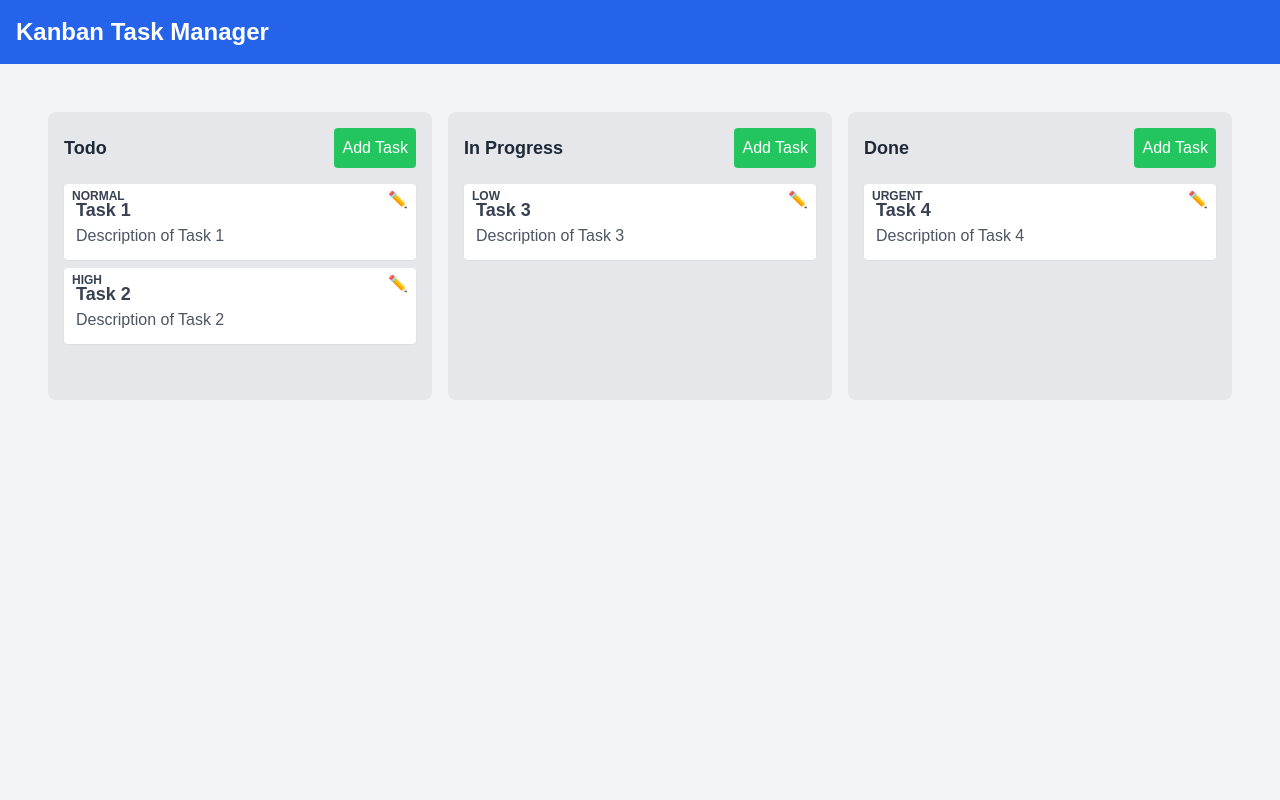
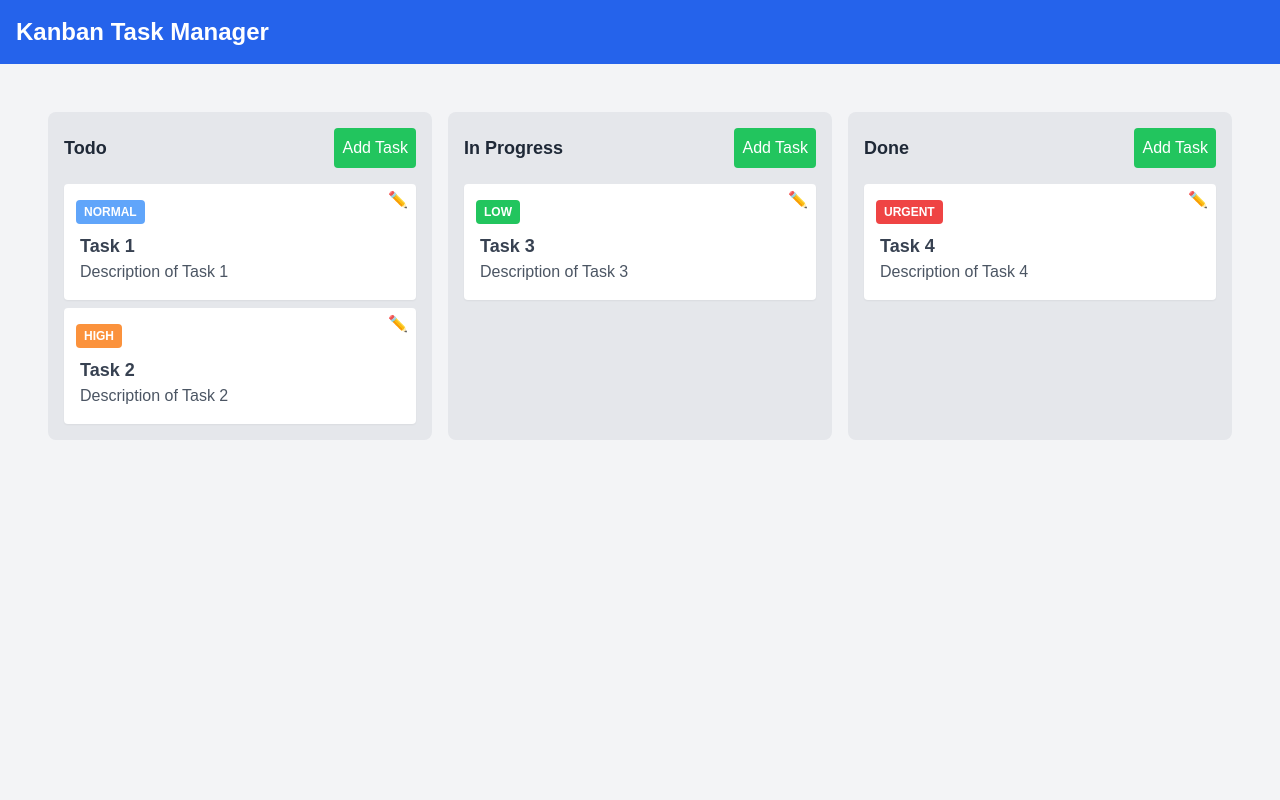
Before and after one commit to zacdagostino/my-task-manager, a Next.js app: page / in a window 1280 px wide. Shown: the top 800 px of the page. Built offline with nearby package versions, Linux system fonts and the light colour scheme.

Commit message:
#Style task priorities with color coding
- Added dynamic styling for task priorities based on their levels.
- Used red for urgent, orange for high, blue for normal, and green for low priority tasks.
- Applied conditional classes for the priority labels in the Task component.

```diff
--- a/src/app/components/Task.tsx
+++ b/src/app/components/Task.tsx
@@ -8,6 +8,22 @@ interface TaskProps {
   index: number;
   editTask: (taskId: string, newTitle: string, newContent: string, newPriority: 'urgent' | 'high' | 'normal' | 'low' ) => void; // Function to edit task
 }
+
+// Function to get the appropriate class for each priority
+const getPriorityClass = (priority: 'urgent' | 'high' | 'normal' | 'low') => {
+    switch (priority) {
+      case 'urgent':
+        return 'bg-red-500 text-white'; // Urgent priority with red background
+      case 'high':
+        return 'bg-orange-400 text-white'; // High priority with orange background
+      case 'normal':
+        return 'bg-blue-400 text-white'; // Normal priority with blue background
+      case 'low':
+        return 'bg-green-500 text-white'; // Low priority with green background
+      default:
+        return '';
+    }
+  };
 
 const Task = ({ task, index, editTask }: TaskProps) => {
   const [isEditing, setIsEditing] = useState(false); // State to manage edit mode
@@ -35,11 +51,22 @@ const Task = ({ task, index, editTask }: TaskProps) => {
     <Draggable draggableId={task.id.toString()} index={index}>
       {(provided) => (
         <div
-          className="bg-white p-3 rounded shadow-sm relative"
+          className="bg-white p-4 rounded shadow-sm relative"
           ref={provided.innerRef}
           {...provided.draggableProps}
           {...provided.dragHandleProps}
         >
+            {/* Priority Label with dynamic styling */}
+          <span className={`absolute left-3 text-xs font-bold py-1 px-2 rounded ${getPriorityClass(task.priority)}`}>
+            {task.priority.toUpperCase()}
+          </span>
+
+          {/* Task title with added margin-top to prevent overlap */}
+          <h3 className="font-bold text-lg text-gray-700 mt-8">{task.title}</h3> {/* Added margin-top of 8 for spacing */}
+
+          {/* Task content */}
+          <p className="text-gray-600">{task.content}</p>
+
           {/* Edit button in the top-right corner */}
           <button
             className="absolute top-1 right-2 text-gray-500 hover:text-gray-800"
@@ -48,14 +75,6 @@ const Task = ({ task, index, editTask }: TaskProps) => {
             ✏️
           </button>
 
-          {/* Task title and description */}
-          <h3 className="font-bold text-lg text-gray-700">{task.title}</h3>
-          <p className="text-gray-600">{task.content}</p>
-
-           {/* Display task priority */}
-           <span className="absolute top-1 left-2 text-xs font-bold text-gray-700">
-            {task.priority.toUpperCase()} {/* Display priority */}
-          </span>
 
           {/* Task Modal for editing */}
           {isEditing && (
--- a/src/app/components/TaskModal.tsx
+++ b/src/app/components/TaskModal.tsx
@@ -33,6 +33,7 @@ interface TaskModalProps {
         <div className="bg-white p-6 rounded shadow-md z-50">
           <h2 className="text-xl mb-4 text-black">{isEdit ? 'Edit Task' : 'Add a New Task'}</h2>
 
+          <label htmlFor="title" className="mb-2 font-bold text-gray-600">Title:</label>
           <input
             type="text"
             className="w-full p-2 border rounded mb-4 text-gray-800"
@@ -40,7 +41,7 @@ interface TaskModalProps {
             value={taskName}
             onChange={(e) => setTaskName(e.target.value)}
           />
-
+          <label htmlFor="Description" className="mb-2 font-bold text-gray-600">Description:</label>
           <input
             type="text"
             className="w-full p-2 border rounded mb-4 text-gray-800"
@@ -50,12 +51,12 @@ interface TaskModalProps {
           />
 
           {/* Priority Dropdown */}
-        <label htmlFor="priority" className="block mb-2 font-bold">Priority:</label>
+        <label htmlFor="priority" className="block mb-2 font-bold text-gray-600">Priority:</label>
         <select
           id="priority"
           value={taskPriority}
           onChange={(e) => setTaskPriority(e.target.value as 'urgent' | 'high' | 'normal' | 'low')}
-          className="w-full p-2 border rounded mb-4"
+          className="w-full p-2 border rounded mb-4 text-gray-500"
         >
           <option value="urgent">Urgent</option>
           <option value="high">High</option>
```
